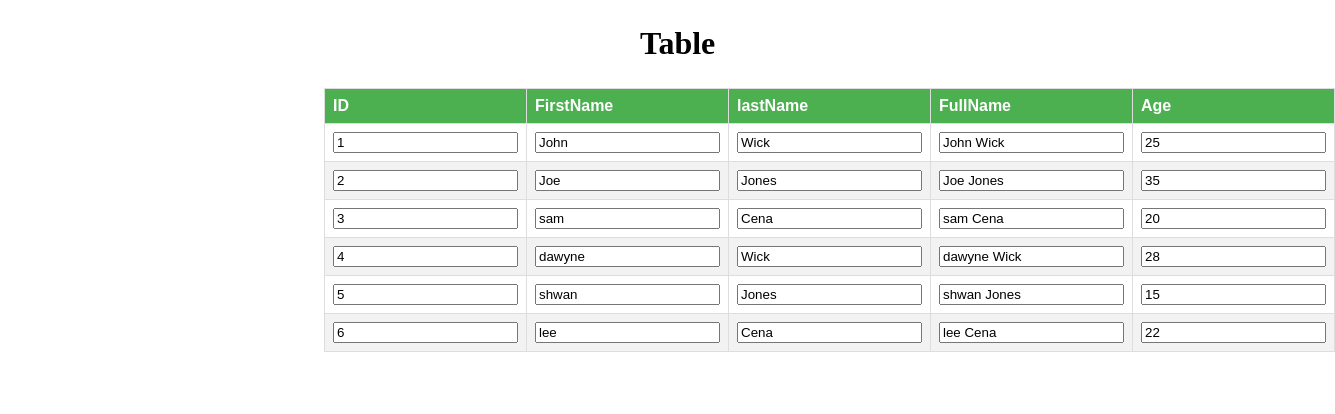
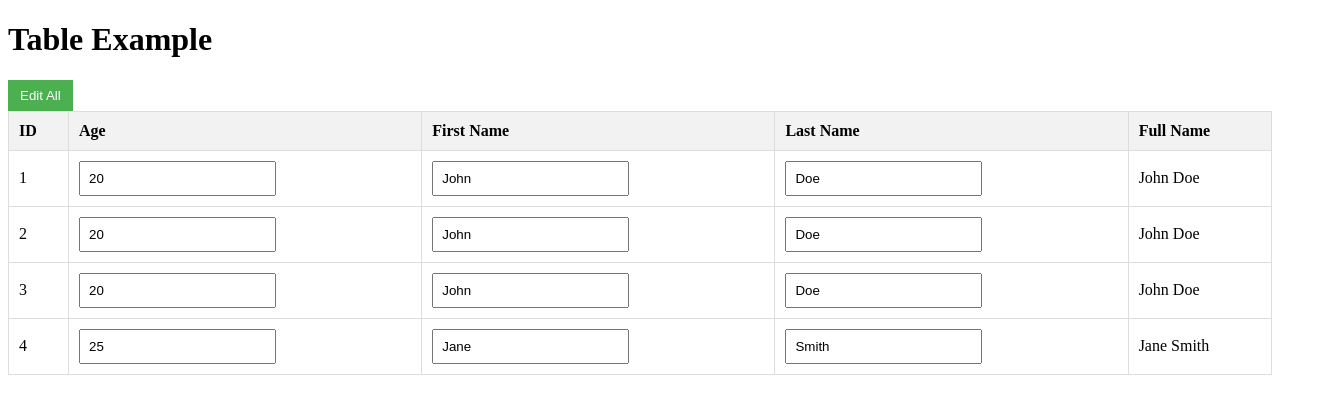
Before and after one commit to AnkurR15/MyassetbuddyComp, a React (Vite) app in the folder apps/web/: page / in a window 1280 px wide. Shown: the top 414 px of the page, 1335 px wide, since content can reach past the window. Built offline with nearby package versions, Linux system fonts and the light colour scheme.

Commit message:
basic table with save& edit button without yup

```diff
--- a/apps/web/src/app/app.tsx
+++ b/apps/web/src/app/app.tsx
@@ -1,32 +1,22 @@
-import React, { useState } from 'react';
+import React from 'react';
 import Table from './table/Table';
-import './app.module.scss';
-
 
 const App: React.FC = () => {
-  const headers = ['ID','FirstName', 'lastName', 'FullName','Age'];
-  const initialData = [
-    [1,'John', 'Wick', 'John Wick',25],
-    [2,'Joe', 'Jones', 'Joe Jones',35],
-    [3,'sam', 'Cena', 'sam Cena',20],
-    [4,'dawyne', 'Wick', 'dawyne Wick',28],
-    [5,'shwan', 'Jones', 'shwan Jones',15],
-    [6,'lee', 'Cena', 'lee Cena',22],
+  const data = [
+    { id: 1, age: 20, firstName: 'John', lastName: 'Doe', fullName: 'John Doe' },
 
+    { id: 2, age: 20, firstName: 'John', lastName: 'Doe', fullName: 'John Doe' },
+
+    { id: 3, age: 20, firstName: 'John', lastName: 'Doe', fullName: 'John Doe' },
+
+    { id: 4, age: 25, firstName: 'Jane', lastName: 'Smith', fullName: 'Jane Smith' },
+    // Add more data rows as needed
   ];
-
-  const [data, setData] = useState(initialData);
-
-  const handleCellEdit = (newValue: string, rowIndex: number, columnIndex: number) => {
-    const newData = [...data];
-    newData[rowIndex][columnIndex] = newValue;
-    setData(newData);
-  };
 
   return (
     <div>
-      <h1 > Table</h1>
-      <Table headers={headers} data={data.map(row => row.map(cell => String(cell)))} onCellEdit={handleCellEdit} />
+      <h1>Table Example</h1>
+      <Table data={data} />
     </div>
   );
 };
--- a/apps/web/src/app/table/Table.tsx
+++ b/apps/web/src/app/table/Table.tsx
@@ -1,31 +1,55 @@
-// Table.tsx
-import React from 'react';
-import Header from '../tableheader/Header';
-import Row from '../tablerow/Row';
-import './table.module.scss';
+
+import React, { useState } from 'react';
+import TableHeader from '../tableheader/Header';
+import TableRow from '../tablerow/Row';
+
 
 interface TableProps {
-  headers: string[];
-  data: string[][];
-  onCellEdit: (newValue: string, rowIndex: number, columnIndex: number) => void;
+  data: Array<{ id: number; age: number; firstName: string; lastName: string; fullName: string }>;
 }
 
-const Table: React.FC<TableProps> = ({ headers, data, onCellEdit }) => {
+const Table: React.FC<TableProps> = ({ data }) => {
+  const [editedData, setEditedData] = useState(data);
+  const [isEditing, setIsEditing] = useState(false);
+
+  const handleEdit = (
+    index: number,
+    newData: { id: number; age: number; firstName: string; lastName: string; fullName: string }
+  ) => {
+    const updatedData = [...editedData];
+    updatedData[index] = newData;
+    setEditedData(updatedData);
+  };
+
+  const handleSaveChanges = () => {
+    const updatedData = editedData.map((row) => ({
+      ...row,
+      fullName: `${row.firstName} ${row.lastName}`,
+    }));
+    // Save changes to the server or perform any other necessary actions
+    console.log(updatedData);
+    setIsEditing(false);
+  };
+
+  const handleEditAll = () => {
+    setIsEditing(true);
+  };
+
   return (
-    <table>
-      <Header headers={headers} />
-      <tbody>
-        {data.map((row, rowIndex) => (
-          <Row
-            key={rowIndex}
-            rowData={row}
-            onCellEdit={(newValue, columnIndex) =>
-              onCellEdit(newValue, rowIndex, columnIndex)
-            }
-          />
-        ))}
-      </tbody>
-    </table>
+    <div>
+      <button onClick={handleEditAll}>Edit All</button>
+      <table>
+        <thead>
+          <TableHeader />
+        </thead>
+        <tbody>
+          {editedData.map((row, index) => (
+            <TableRow key={row.id} data={row} onEdit={(newData) => handleEdit(index, newData)} isEditing={isEditing} />
+          ))}
+        </tbody>
+      </table>
+      {isEditing && <button onClick={handleSaveChanges}>Save Changes</button>}
+    </div>
   );
 };
 
--- a/apps/web/src/app/tablecell/Cell.tsx
+++ /dev/null
@@ -1,96 +0,0 @@
-// // Cell.tsx
-// import React, { useState } from 'react';
-// import './tablecell.module.scss'
-// // import validationSchema from '../CellValidationSchema';
-
-// interface CellProps {
-//   value: string;
-//   onEdit: (newValue: string) => void;
-// }
-
-// const Cell: React.FC<CellProps> = ({ value, onEdit }) => {
-//   const [isEditing, setIsEditing] = useState(false);
-//   const [editedValue, setEditedValue] = useState(value);
-
-//   const handleDoubleClick = () => {
-//     setIsEditing(true);
-//   };
-
-//   const handleChange = (event: React.ChangeEvent<HTMLInputElement>) => {
-//     setEditedValue(event.target.value);
-//   };
-
-//   const handleBlur = () => {
-//     setIsEditing(false);
-//     onEdit(editedValue);
-//   };
-
-//   return (
-//     <td onDoubleClick={handleDoubleClick}>
-//       {isEditing ? (
-//         <input
-//           type="text"
-//           value={editedValue}
-//           onChange={handleChange}
-//           onBlur={handleBlur}
-//         />
-//       ) : (
-//         value
-//       )}
-//     </td>
-//   );
-// };
-
-// export default Cell;
-
-
-
-
-
-import React, { useState } from 'react';
-import { useFormik } from 'formik';
-import CellValidationSchema from '../CellValidationSchema';
-
-interface CellProps {
-  value: string;
-  onEdit: (newValue: string) => void;
-}
-
-const Cell: React.FC<CellProps> = ({ value, onEdit }) => {
-  const formik = useFormik({
-    initialValues: { value },
-    validationSchema: CellValidationSchema,
-    onSubmit: (values) => {
-      onEdit(values.value);
-      formik.setSubmitting(false);
-    },
-  });
-
-  const handleDoubleClick = () => {
-    formik.setFieldTouched('value', false);
-    formik.setFieldValue('value', value);
-  };
-
-  return (
-    <td onDoubleClick={handleDoubleClick}>
-      {formik.isSubmitting ? (
-        <span>Loading...</span>
-      ) : (
-        <form onSubmit={formik.handleSubmit}>
-          <input
-            type="text"
-            name="value"
-            value={formik.values.value}
-            onChange={formik.handleChange}
-            onBlur={formik.handleBlur}
-          />
-          {formik.touched.value && formik.errors.value && (
-            <div style={{ color: 'red' }}>{formik.errors.value}</div>
-          )}
-        </form>
-      )}
-    </td>
-  );
-};
-
-export default Cell;
--- a/apps/web/src/app/tablecell/tablecell.module.scss
+++ /dev/null
@@ -1,11 +0,0 @@
-// Cell.scss
-td {
-        position: relative;
-        padding: 8px;
-
-        input {
-            width: 100%;
-            padding: 100px;
-            box-sizing: border-box;
-        }
-} // Add the closing curly brace here
--- a/apps/web/src/app/tableheader/Header.tsx
+++ b/apps/web/src/app/tableheader/Header.tsx
@@ -1,23 +1,15 @@
-// Header.tsx
 import React from 'react';
-import './tableheader.module.scss'
 
-interface HeaderProps {
-  headers: string[];
-
-
-}
-
-const Header: React.FC<HeaderProps> = ({ headers }) => {
+const TableHeader: React.FC = () => {
   return (
-    <thead>
-      <tr>
-        {headers.map((header, index) => (
-          <th key={index}> {header}</th>
-        ))}
-      </tr>
-    </thead>
+    <tr>
+      <th>ID</th>
+      <th>Age</th>
+      <th>First Name</th>
+      <th>Last Name</th>
+      <th>Full Name</th>
+    </tr>
   );
 };
 
-export default Header;
+export default TableHeader;
--- a/apps/web/src/app/tablerow/Row.tsx
+++ b/apps/web/src/app/tablerow/Row.tsx
@@ -1,25 +1,43 @@
-// Row.tsx
-import React from 'react';
-import Cell from '../tablecell/Cell';
-import './tablerow.module.scss';
 
-interface RowProps {
-  rowData: string[];
-  onCellEdit: (newValue: string, columnIndex: number) => void;
+import React, { useState } from 'react';
+
+interface TableRowProps {
+  data: { id: number; age: number; firstName: string; lastName: string; fullName: string };
+  onEdit: (newData: { id: number; age: number; firstName: string; lastName: string; fullName: string }) => void;
+  isEditing: boolean;
 }
 
-const Row: React.FC<RowProps> = ({ rowData, onCellEdit }) => {
+const TableRow: React.FC<TableRowProps> = ({ data, onEdit, isEditing }) => {
+  const [editedData, setEditedData] = useState(data);
+
+  const handleChange = (e: React.ChangeEvent<HTMLInputElement>) => {
+    const { name, value } = e.target;
+    setEditedData((prevData) => ({ ...prevData, [name]: value }));
+  };
+
+  const handleSave = () => {
+    const updatedData = {
+      ...editedData,
+      fullName: `${editedData.firstName} ${editedData.lastName}`,
+    };
+    onEdit(updatedData);
+  };
+
   return (
     <tr>
-      {rowData.map((cell, index) => (
-        <Cell
-          key={index}
-          value={cell}
-          onEdit={(newValue) => onCellEdit(newValue, index)}
-        />
-      ))}
+      <td>{data.id}</td>
+      <td>
+        <input type="number" name="age" value={editedData.age} onChange={handleChange} readOnly={!isEditing} />
+      </td>
+      <td>
+        <input type="text" name="firstName" value={editedData.firstName} onChange={handleChange} readOnly={!isEditing} />
+      </td>
+      <td>
+        <input type="text" name="lastName" value={editedData.lastName} onChange={handleChange} readOnly={!isEditing} />
+      </td>
+      <td>{data.fullName}</td>
     </tr>
   );
 };
 
-export default Row;
+export default TableRow;
--- a/apps/web/src/styles.scss
+++ b/apps/web/src/styles.scss
@@ -1 +1,56 @@
 /* You can add global styles to this file, and also import other style files */
+// styles.scss
+
+table {
+    width: 100%;
+    border-collapse: collapse;
+    margin-bottom: 20px;
+
+    th, td {
+      padding: 10px;
+      border: 1px solid #ddd;
+      text-align: left;
+    }
+
+    th {
+      background-color: #f2f2f2;
+    }
+
+    td {
+      &:nth-child(6) {
+        button {
+          padding: 5px 10px;
+          background-color: #4caf50;
+          color: #fff;
+          border: none;
+          cursor: pointer;
+
+          &:hover {
+            background-color: #45a049;
+          }
+        }
+      }
+    }
+  }
+
+  // Additional styles for editing section (customize based on your needs)
+  div {
+    margin-top: 20px;
+
+    input {
+      padding: 8px;
+      margin-right: 10px;
+    }
+
+    button {
+      padding: 8px 12px;
+      background-color: #4caf50;
+      color: #fff;
+      border: none;
+      cursor: pointer;
+
+      &:hover {
+        background-color: #45a049;
+      }
+    }
+  }
```
Also changed, not shown: apps/web/src/app/button/button.module.scss (added, +7 -0 lines), apps/web/src/app/button/button.tsx (added, +12 -0 lines), 2 other files (tests, documents, lock files or other folders).
